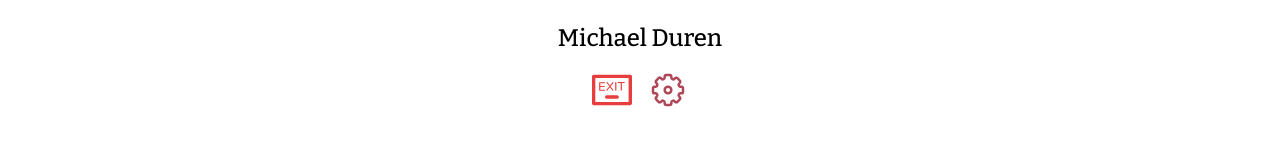
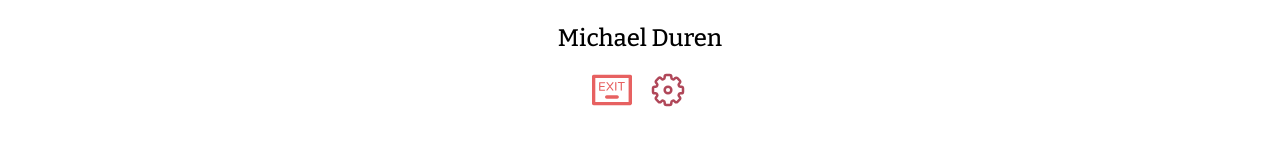
Before and after one commit to michael-duren/full-cart, a React (Vite) app in the folder client/: page / in a window 1280 px wide. Shown: the part 234-388 px from the top of the page. Built offline with nearby package versions, Linux system fonts and the light colour scheme.

Commit message:
updated tailwind to use fill/stroke, instead of setting in SVG file

```diff
--- a/client/src/routes/Home.tsx
+++ b/client/src/routes/Home.tsx
@@ -7,11 +7,11 @@ export default function Home() {
     <>
       <main className="flex flex-col items-center justify-center">
         <div className="flex flex-col items-center justify-center gap-4">
-          <UserIcon className="h-20 w-20 mt-16 mb-8" />
+          <UserIcon className="h-20 w-20 fill-cascade-blue mt-16 mb-8" />
           <h2 className="font-serif font-medium text-2xl">Michael Duren</h2>
           <div className="flex gap-4">
-            <Exit className="h-10 w-10" />
-            <SettingIcon className="h-10 w-10" />
+            <Exit className="h-10 w-10 fill-mandy hover:fill-mandy-dark" />
+            <SettingIcon className="h-10 w-10 stroke-h-pink hover:stroke-h-pink-dark" />
           </div>
         </div>
         {/* lists */}
--- a/client/tailwind.config.js
+++ b/client/tailwind.config.js
@@ -11,6 +11,8 @@ export default {
         'mandy-light': '#e77d7d',
         'mandy-dark': '#e73d3d',
         'h-pink': '#b04759',
+        'h-pink-light': '#b05f6f',
+        'h-pink-dark': '#b02f45',
         'cascade-blue': '#8bacaa',
         'del-purple': '#ac8b8d',
       },
```
Also changed, not shown: client/src/assets/icons/exit.svg, client/src/assets/icons/person.svg.
